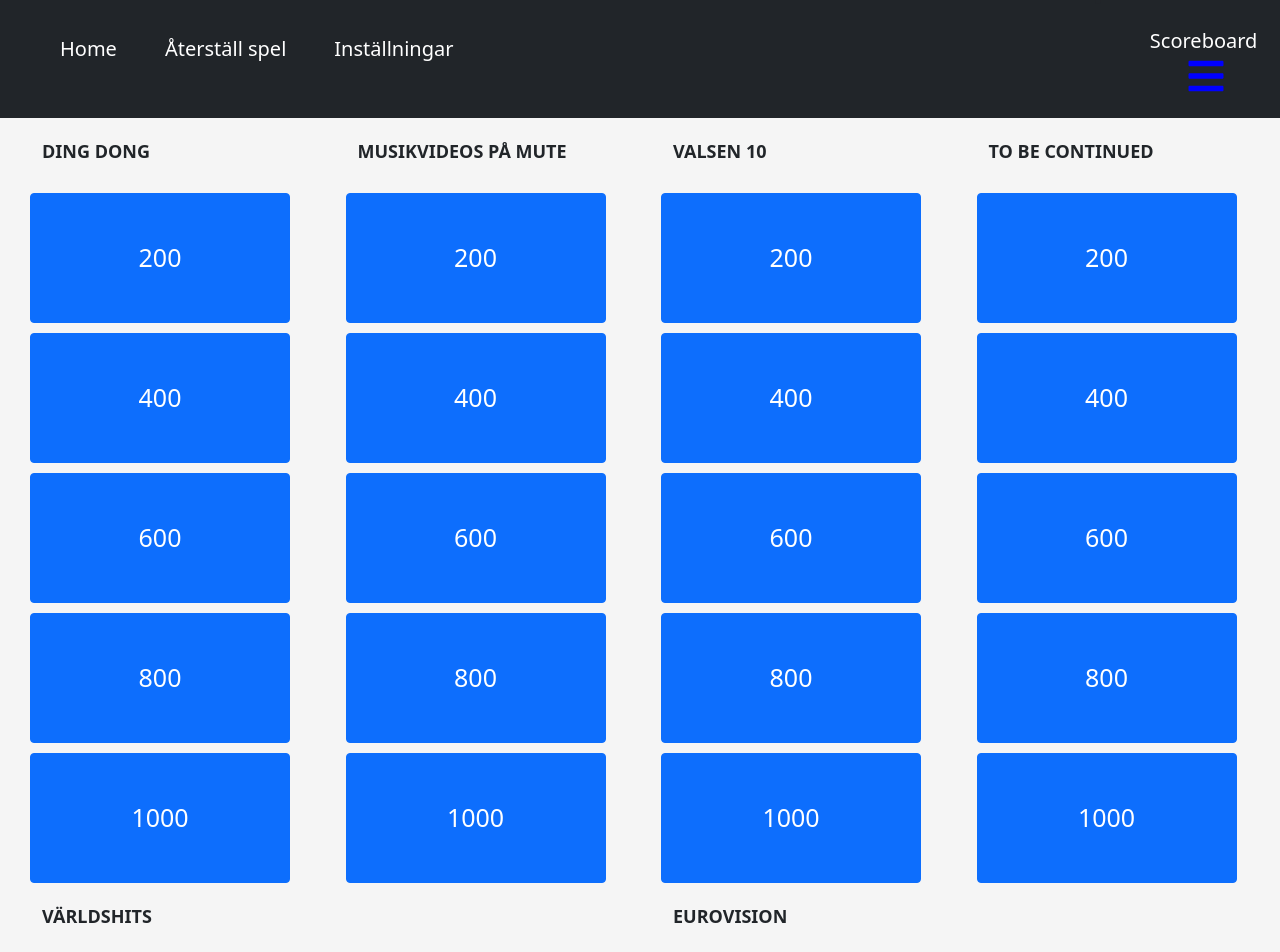
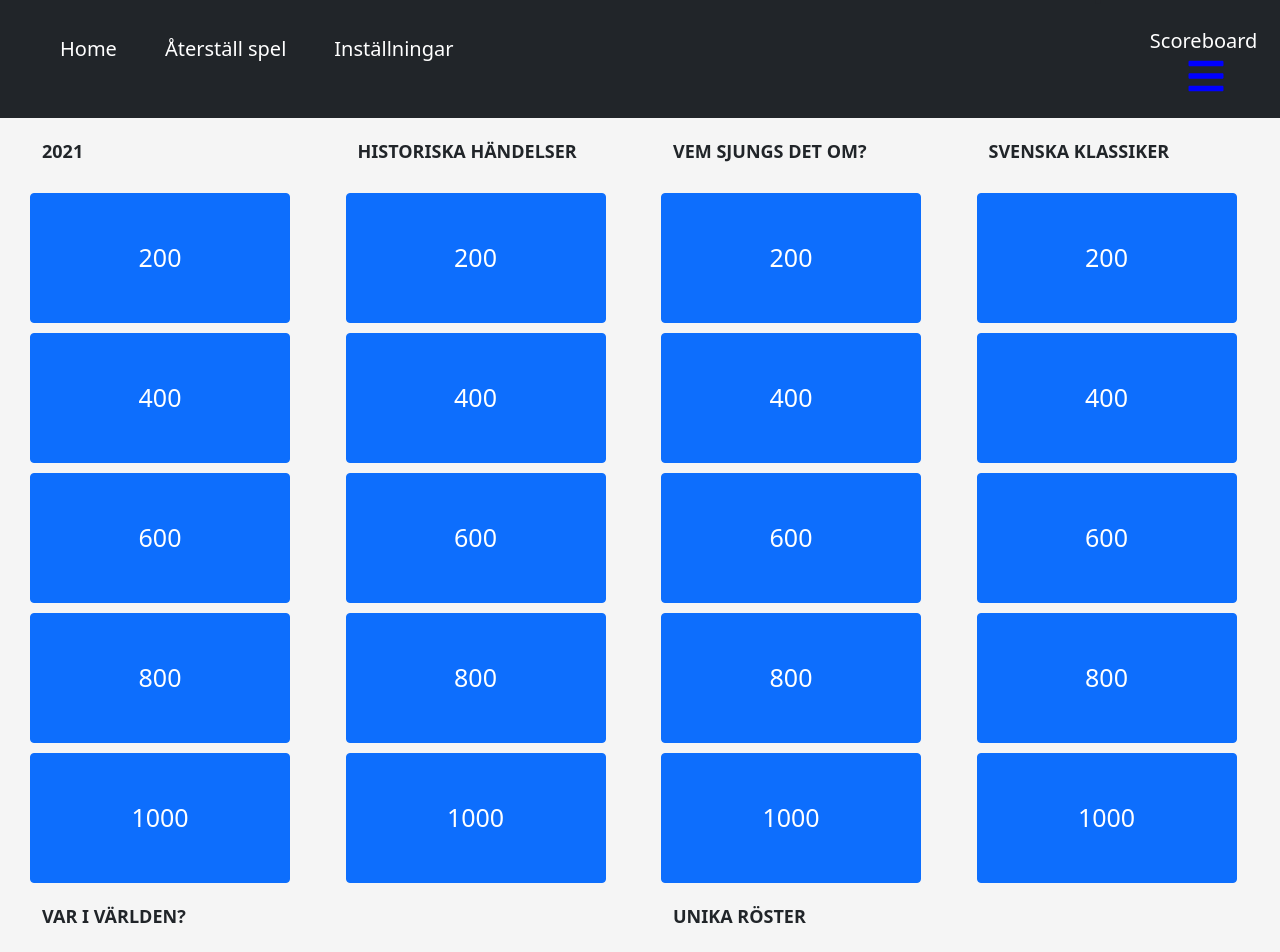
Before and after one commit to aJeann/jeopardy-react, a React (Create React App) app: page / in a window 1280 px wide. Shown: the part 20-972 px from the top of the page. Built offline with nearby package versions, Linux system fonts and the light colour scheme.

Commit message:
nya kategorier

```diff
--- a/src/Components/JeopardyComp.jsx
+++ b/src/Components/JeopardyComp.jsx
@@ -25,89 +25,113 @@ const JeopardyComp = () => {
             setArrayOf([
             {
                 id: 0,
-                name: "Ding Dong",
+                name: "2021",
                 questions: ['Låt & Artist?',
                             "Låt & Artist?",
                             "Låt & Artist?",
                             "Låt & Artist?",
                             "Låt & Artist?"],
-                answers: ["Molly Sanden(Will F), Jaja ding dong", "Ewa & Ewa, Rena rama ding dong", "Axel F, Crazy Frog", "Gunther, Ding dong song", "Lasse Berghagen, Ding dong"],
+                answers: ["ABBA, Dont shut me down",
+                            "Victor Leksell, Eld & lågor",
+                            "Agnes, Here comes the night",
+                            "Adele, Easy On Me",
+                            "Coldplay x BTS, My universe"],
                 typeOf: 'song',
-                start: [15, 0, 120, 35, 0],
-                end: [45, 30, 150, 65, 70],
-                link: ['PlBUH8zMZng', 'lo1FO2rwPeI', 'k85mRPqvMbE', 'vzkp10zbgMA', 'BN41awBhmsE']
+                start: [0, 0, 0, 100, 10],
+                end: [60, 60, 60, 160, 70],
+                link: ['hWGWFa3jznI', 'Caev-Vs6XCo', 'SwlZt3GLc1k', 'U3ASj1L6_sY', '3YqPKLZF_WU']
             },
             {
                 id: 1,
-                name: "Musikvideos på mute",
-                questions: ["Låt och artist",
-                        "Låt och artist",
-                        "Låt och artist",
-                        "Låt och artist",
-                        "Låt och artist"],
-                answers: ["Magnus Uggla, Kung för en dag", "Justin Bieber, Mistletoe", "Boney M, Rasputin", "Rihanna, Umbrella", "Daft Punk, Around the World"],
+                name: "Historiska händelser",
+                questions: ["Vad och när?",
+                            "Vad och när?",
+                            "Vad och när?",
+                            "Vad och när?",
+                            "Vad och när?"],
+                answers: ["Sverige vinner VM-brons, 1994",
+                        "Månlandningen, 1969",
+                        "Queen Elizabeth coronation, 1953",
+                        "Chernobyl explosion, 1986",
+                        "Titanic lämnar hamnen, 1912"],
                 typeOf: 'video',
-                start: [0, 0, 0, 82, 0],
-                end: [60, 50, 60, 102, 30],
-                link: ['7aOc2fL2pRM', 'LUjn3RpkcKY', '16y1AkoZkmQ', 'CvBfHwUxHIk', 'K0HSD_i2DvA']
+                start: [10, 2940, 340, 190,210],
+                end: [40, 3030, 400, 270,280],
+                link: ['CI5xbXZ4w34', 'S9HdPi9Ikhk','JJEUtX2_GwI', 'xulAgMNK5Jk', 'jkjjxioYIuE']
             },
             {
                 id: 2,
-                name: "Valsen 10",
-                questions: ["Låt och artist",
-                            "Låt och artist",
-                            "Låt och artist",
-                            "Låt och artist",
-                            "Låt och artist"
-                            ],
-                answers: ["U2, Beautiful day", "Per Gessle, Här kommer alla känslorna", "Kent, Utan dina andetag", "Tommy Körberg, Stad i ljus", "Mando Diao, Strövtåg i hembygden"],
+                name: "Vem sjungs det om?",
+                questions: ["Artist & Namn?",
+                            "Artist & Namn?",
+                            "Artist & Namn?",
+                            "Artist & Namn?",
+                            "Artist & Namn?"],
+                answers: ["Sten & Stanley, Margareta",
+                            "Lady Gaga, Alejandro",
+                            "Micahel Jackson, Billie Jean",
+                            "Dolly Parton, Jolene",
+                            "ABBA, Fernando"],
                 typeOf: 'song',
-                start: [0, 34, 15, 0, 0],
-                end: [30, 55, 60, 40, 50],
-                link: ['co6WMzDOh1o', 'DVHoDQQSSw0', 'tldhkGMysQ0', 'fZ9KSnHZT-s', '_YPqM-MTKCI']
+                start: [0, 33, 0, 27, 0],
+                end: [40, 90, 60, 70, 80],
+                link: ['TNDlkeBuPJU', 'VrY39ooSKBY', 'Zi_XLOBDo_Y', 'Ixrje2rXLMA', 'dQsjAbZDx-4']
             },
             {
                 id: 3,
-                name: "To be continued",
-                questions: [
-                 "Avsluta versen",
-                  "Avsluta versen",
-                  "Avsluta versen",
-                   "Avsluta versen",
-                    "Avsluta versen"],
-                answers: ["No one to hear my prayer", "Mister cool!", "Finns inga känslor kvar", "Säg omelette", "Det gör ont men går ändå"],
-                typeOf: 'video',
-                start: [15, 0, 0, 30, 10],
-                end: [62, 49, 23, 61, 56],
-                link: ['XEjLoHdbVeE', '5EYoV_bDhSc', 'HInYeg78sMU', 'm-VigThmLWg', 'nqE8Um9t8CU']
+                name: "Svenska klassiker",
+                questions: ["Låt & Artist",
+                            "Låt & Artist",
+                            "Låt & Artist",
+                            "Låt & Artist",
+                            "Låt & Artist"],
+                answers: ["Ted Gärdestad, Oh vilken härlig dag",
+                            "Lill-babs, Tuff brud i lyxförpackning",
+                            "Håkan Hellström, Det kommer aldrig va över för mig",
+                            "Marie Fredriksson, Tro",
+                            "Kent, 999"],
+                typeOf: 'song',
+                start: [0, 0, 0, 0, 0],
+                end: [60, 50, 60, 60, 60],
+                link: ["mCLbU1NxBhA", 'ECCIF55U-gU', 'Upx_t4YR3X8', 'ARvSDkcm0k8', 'FkUx8KqAfb8']
             },
             {
                 id: 4,
-                name: "Världshits",
-                questions: ["Låt och artist",
-                "Låt och artist",
-                 "Låt och artist",
-                   "Låt och artist",
-                    "Låt och artist"],
-                answers: ["Toto, Africa", "Bryan Adams, Heaven", "UB40, Kingston town", "Van Morrison, Brown eyed girl", "Lasse Berghagen, Teddybjörnen Fredriksson"],
-                typeOf: 'song',
-                start: [0, 5, 0, 0, 0],
-                end: [35, 35, 30, 21, 50],
-                link: ['FTQbiNvZqaY', 's6TtwR2Dbjg', '0rJA9lnGcP4', 'UfmkgQRmmeE', 'GwMXz-tpWec']
+                name: "Var i världen?",
+                questions: [
+                    "Land & Plats?",
+                    "Land & Plats?",
+                    "Land & Plats?",
+                    "Land & Plats?",
+                    "Land & Plats?"],
+                answers: ["Taj Mahal, Indien",
+                            "Machu Picchu, Peru",
+                            "The Strip, Las Vegas",
+                            "Skagen, Danmark",
+                            "Mekka, Saudi Arabia(The ABRAJ Al-Bait)"
+                            ],
+                typeOf: 'video',
+                start: [133, 70, 0, 0, 0],
+                end: [180, 120, 40, 40, 40],
+                link: ["DV_r9tw8uo8", 'lNIEZ61PyG0', 'K-fb-HNNcSY', 'fGw9Rhbz2tA', 'LeD_UuNgLdM']
             },
             {
                 id: 5,
-                name: 'Eurovision',
-                questions: ["För vilket land tävlade denna låt",
-                            "För vilket land tävlade denna låt",
-                            "För vilket land tävlade denna låt",
-                            "För vilket land tävlade denna låt",
-                            "För vilket land tävlade denna låt"],
-                answers: ["Sverige", "Österrike", "Danmark", "Ukraina", "Ryssland"],
-                typeOf: 'video',
-                start: [5, 10, 24, 0, 10],
-                end: [40, 30, 54, 52],
-                link: ['-qAkQRczjDI', 'ToqNa0rqUtY', 'k59E7T0H-Us', 'U7-dxzp6Jvs', 'L_dWvTCdDQ4']
+                name: 'Unika röster',
+                questions: ["Låt & Artist",
+                            "Låt & Artist",
+                            "Låt & Artist",
+                            "Låt & Artist",
+                            "Låt & Artist"],
+                answers: ["Leonard Cohen, Hallelujah",
+                            "Louis Armstrong, What a wonderful world",
+                            "Snoop Dogg, California Gurls",
+                            "Nina Simone, Feeling good",
+                            "Childish Gambino, Redbone"],
+                typeOf: 'song',
+                start: [0,0,146,2,10],
+                end: [60,60,200,100,60],
+                link: ['ttEMYvpoR-k', 'A3yCcXgbKrE', 'F57P9C4SAW4', 'oHRNrgDIJfo', 'Kp7eSUU9oy8']
             }
             ]);
         }
@@ -115,33 +139,35 @@ const JeopardyComp = () => {
             setArrayOf([
                 {
                     id: 0,
-                    name: "Nostalgi",
+                    name: "6070809000",
                     questions: ["Låt & Artist",
                                 "Låt & Artist",
                                 "Låt & Artist",
                                 "Låt & Artist",
                                 "Låt & Artist"],
-                    answers: ["Avicii, Levels", "Darude, Sandstorm", "Robbie Williams, Feel", "Jason Mraz, I'm Yours", "Owl City, Fireflies"],
+                    answers: ['Sympathy for the devil, The rolling stones',
+                                'Go your own way, Fleetwood Mac',
+                                'Purple Rain, Prince',
+                                'Bitter Sweet Symphony, The Verve',
+                                'Toxic, Britney Spears'],
                     typeOf: 'song',
-                    start: [0, 0, 0, 0, 2],
-                    end: [30, 30, 30, 30, 30],
-                    link: ['_ovdm2yX4MA', 'y6120QOlsfU', 'iy4mXZN1Zzk', 'EkHTsc9PU2A', 'psuRGfAaju4']
+                    start: [0, 0, 10, 5, 0],
+                    end: [60, 60, 70, 65, 60],
+                    link: ['GgnClrx8N2k', '6ul-cZyuYq4', 'edDiY323768', '1lyu1KKwC74', 'LOZuxwVk7TU']
                 },
                 {
                     id: 1,
-                    name: "12 + 21 = 121",
-                    questions: [
-                     "Timme när man kan fynda på krogen ... Gammalt tidtagarur med sand",
-                      "Eagle på ett par 3-hål ... Brittiskt pojkband som gjort bästa låten nånsin",
-                      "Gör att man blir diskad på 100 meter ... Fotbollstränaren skickar ut dessa utvalda vid matchstart",
-                      "Engelska ordet för ström ... Svensk matkedja med gulblå logga",
-                       "Jacka som ofta har oranget innerfoder och bars av piloter ... Gammal TV-serie med Steve-O och Johnny Knoxville"],
-                    answers: [
-                     "Happy (Hour)Glass",
-                      "Hole in (One) Direction",
-                       "Tjuv(Start)elva",
-                       "Engelska ordet för ström ... Svensk matkedja med gulblå logga",
-                        "Bomber(Jacka)ss"],
+                    name: "12+21=1(2)1",
+                    questions: ['Torn i Paris som inte är fel ... Bro med två torn i London',
+                                'Naturligt tal som är större än 1 och inte har några andra positiva delare än 1 och talet själv ... Sveriges riksdags främste representant',
+                                'Pandans favorit på kinarestaurangen ... När det inträffar har februari 29 dagar',
+                                'Smeknamn på larm som spelas en gång i kvartalet klockan 15.00 ... Luuks kompanjon i på spåret',
+                                'Sjunger vackert i religiös byggnad ... Krävs för att få sitta i förarsätet när en bil är i rullning'],
+                    answers: ['Eiffel (Tower) Bridge',
+                                'Prim(Tal)Mannen',
+                                'Bambu(Skott)År',
+                                'Hesa (Fredrik) Lindström',
+                                'Kyrko(Kör)Kort'],
                     typeOf: '',
                     start: [],
                     end: [],
@@ -149,57 +175,59 @@ const JeopardyComp = () => {
                 },
                 {
                     id: 2,
-                    name: "Huvudkaraktärer",
-                    questions: ["Vad heter huvudkaraktären & skådespelaren?",
-                     "Vad heter huvudkaraktären & skådespelaren?",
-                      "Vad heter huvudkaraktären & skådespelaren?",
-                       "Vad heter huvudkaraktären & skådespelaren?",
-                        "Vad heter huvudkaraktären & skådespelaren?"],
-                    answers: ["Marie Antoinette, Kirsten Dunst",
-                     "Frodo Baggins, Elijah Wood",
-                      "James Bond, Daniel Craig",
-                       "Forrest Gump, Tom Hanks",
-                        "Hannibal Lecter, Anthony Hopkins(Clarice, Jodie)"],
+                    name: "Jullåtar",
+                    questions: ['Låt & Artist',
+                                'Låt & Artist',
+                                'Låt & Artist',
+                                'Låt & Artist',
+                                'Låt & Artist'],
+                    answers: ['Triad, Tänd ett ljus',
+                                'Mariah Carey, All I want for xmas is you',
+                                'Wham!, Last christmas',
+                                'Edward Blom, Nu lagar vi julen',
+                                'Frank Sinatra, Let it snow'
+                            ],
                     typeOf: 'video',
-                    start: [0, 51, 50, 0, 40],
-                    end: [20, 71, 70, 20, 65],
-                    link: ['yBWyKRoh98U', 'HX4KKkSKZAY', 'l1pqswXNAgs', 'ONH-pxBMJu4', 'SoZ1e5kjjcs']
+                    start: [0, 0, 0, 0, 0],
+                    end: [60, 60, 60, 60, 60],
+                    link: ['w-Fw484lBeA','aAkMkVFwAoo','E8gmARGvPlI', 'dUMXLMuYhEo','_X-7b_Fbt3o']
                 },
                 {
                     id: 3,
-                    name: "I want to break free",
-                    questions: ["Låt & Tidigare band",
-                     "Låt & Tidigare band",
-                      "Låt & Tidigare band",
-                       "Låt & Tidigare band(Wait for it)",
-                        "Låt & Tidigare band"],
-                    answers: ["Halo, Destiny's Child",
-                     "Can't stop the feeling, *NSYNC",
-                      "Pillowtalk, One Direction",
-                       "Beat it, Jackson 5",
-                        "Englishman in New York, The Police"],
-                    typeOf: 'song',
-                    start: [0, 0, 0, 22, 10],
-                    end: [40, 30, 30, 75, 50],
-                    link: ['bnVUHWCynig', 'ru0K8uYEZWw', 'C_3d6GntKbk', 'oRdxUFDoQe0', 'd27gTrPPAyk']
+                    name: "Moviestar",
+                    questions: ["Vilken film & vem spelade huvudkaraktären?",
+                     "Vilken film & vem spelade huvudkaraktären?",
+                      "Vilken film & vem spelade huvudkaraktären?",
+                       "Vilken film & vem spelade huvudkaraktären?",
+                        "Vilken film & vem spelade huvudkaraktären?"],
+                    answers: ['Mean girls, Lindsey Lohan',
+                                'Gone with the wind, Vivien Leigh(Scarlett O`Hara)',
+                                'Braveheart, Mel Gibson',
+                                'Casablanca, Humphrey Bogart(Ingrid)',
+                                'American Psycho, Christian Bale'
+                                ],
+                    typeOf: 'video',
+                    start: [0, 0, 120, 10, 10],
+                    end: [30, 30, 170, 70, 80],
+                    link: ['re5veV2F7eY','GQ5ICXMC4xY','hIvRkjOd1f8','rEWaqUVac3M', 'Ruw9fsh3PNY']
                 },
                 {
                     id: 4,
-                    name: "Så mycket bättre?",
-                    questions: ["Vilka är artisterna?",
-                     "Vilka är artisterna?",
-                      "Vilka är artisterna?",
-                       "Vilka är artisterna?",
-                        "Vilka är artisterna?"],
-                    answers: ["Miriam Bryant & Sven-Bertil Taube",
-                     "Laleh & Timbaktu",
-                      "Darin & Magnus Uggla",
-                       "September & Petter",
-                        "Miss Li & Pugh Rogefeldt"],
-                    typeOf: 'song',
-                    start: [10, 0, 0, 0, 0],
-                    end: [60, 40, 50, 50, 50],
-                    link: ['DbbCAFxNo6Q', 'Yf7Mhkg_EDY', 'GmoYMpck-_k', '0YuqbuTXORc', 'q1KmZDZFC8M']
+                    name: "To be continued",
+                    questions: ["Sjung vidare",
+                                "Sjung vidare",
+                                "Sjung vidare",
+                                "Sjung vidare",
+                                "Sjung vidare"],
+                    answers: ['Med en glass i min mun',
+                                'Och alla gränser har för evigt suddats ut',
+                                'Jag har spelat varenda dugg på tärning',
+                                'Ingen annan som kan göra det du gör med mig',
+                                'Jag sparkar backspeglar på vägen hem'],
+                    typeOf: 'video',
+                    start: [0, 0, 0, 0, 33],
+                    end: [19, 31, 31, 36, 74],
+                    link: ['TU3ivk-s-RM', 'fZ9KSnHZT-s', '6OQAqIbIRGA', 'pGUbe0bhOys', '9RgmIgb_Vy8']
                 },
                 {
                     id: 4,
@@ -209,15 +237,15 @@ const JeopardyComp = () => {
                                 "Vad heter serien?",
                                 "Vad heter serien?",
                                 "Vad heter serien?"],
-                    answers: ["Familjen Addams",
-                     "Lilla huset på prärien",
-                      "La casa de papel",
-                       "Peaky Blinders",
-                        "True detective"],
-                    typeOf: 'video',
-                    start: [16, 20, 0, 25, 5],
-                    end: [45, 40, 30, 40, 55],
-                    link: ['ZZ5IWRz78DY', '5Nr6yAJ-86s', 'Zx37mfDRpyk', 'VB0mn8Tgz2k', 'FxXRkqXfhYM']
+                    answers: ['Rederiet',
+                                'Fem myror är fler än fyra elefanter',
+                                'Seinfeld',
+                                'Game of thrones',
+                                'Suits'],
+                    typeOf: 'song',
+                    start: [0, 0, 0, 0, 0],
+                    end: [30, 40, 30, 30, 30],
+                    link: ['zTfKcRcibyg', 'O7lZFiYgkfE', '_V2sBURgUBI', 'TZE9gVF1QbA', '2Q18TnxZxLI']
                 },
             ]);
         }
@@ -228,7 +256,7 @@ const JeopardyComp = () => {
     console.log(storageArray);
 
     if(!storageArray.includes(true) && round === numberOfRounds){
-        sessionStorage.setItem("currentQuestion", JSON.stringify(["Final Jeopardy", "Svensk musikhistoria", "Vilken är den mest spelade svenska låten någonsin?", "Victor Leksell, Svag", "dSRZ_1ncRhQ"]))
+        sessionStorage.setItem("currentQuestion", JSON.stringify(["Final Jeopardy", "Julens historia", "Vilket århundrade började man fira jul i Sverige?", "1100-talet(tog fart på 1800-talet)", "joWd2P-6keM"]))
         history.push('/final-category');
     }
 
```
Lines whose indentation alone changed are shown as unchanged.
